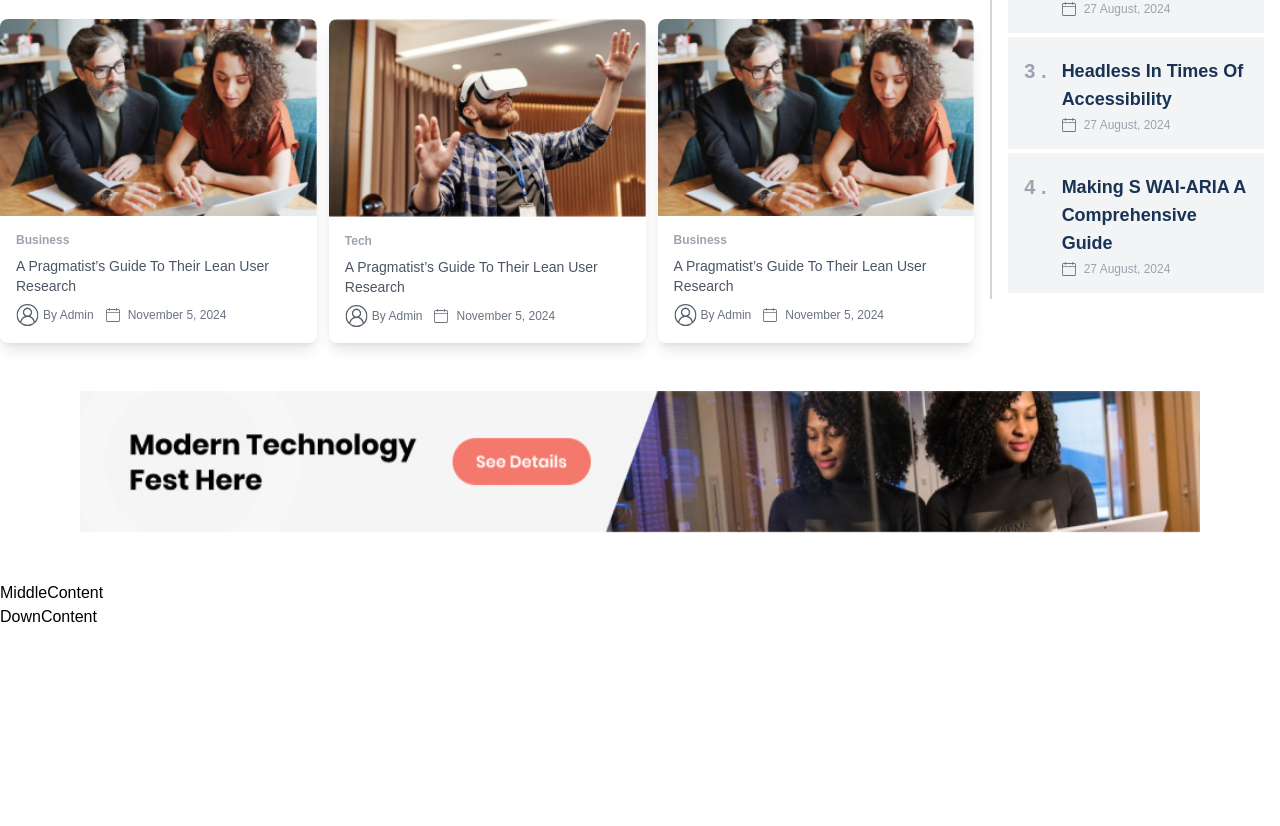
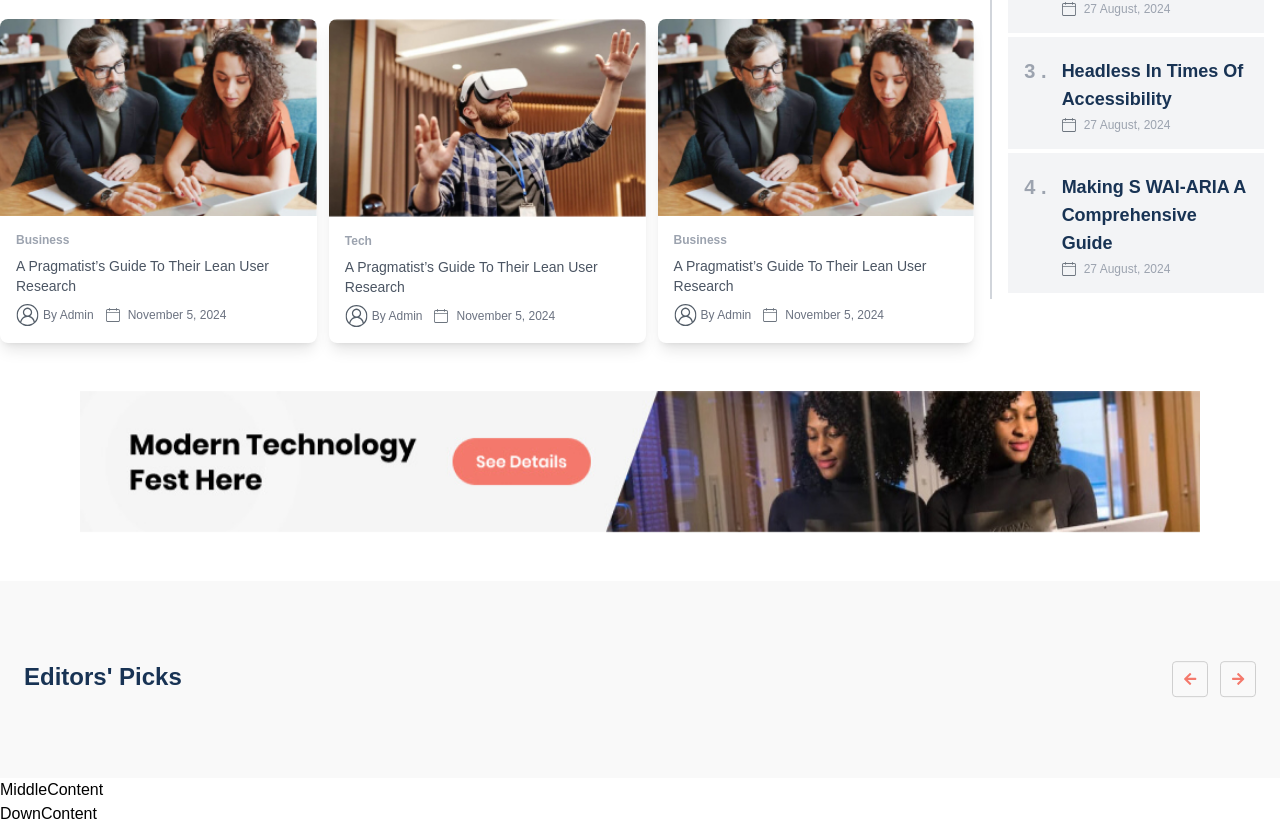
Before and after one commit to nuruzzamn/newsInfo_nextjs, a Next.js app: page / in a window 1280 px wide. Shown: the part 1494-2320 px from the top of the page. Before the commit the page ends 2123 px from the top, so only its background shows below. Built offline with nearby package versions, Linux system fonts and the light colour scheme.

Commit message:
feat(Content): add Editor picks

```diff
--- a/components/Icons.tsx
+++ b/components/Icons.tsx
@@ -203,7 +203,7 @@ export const LongBorder: React.FC = () => (
       width="11"
       height="7"
     >
-      <g clip-path="url(#clip0_4_4613)">
+      <g clipPath="url(#clip0_4_4613)">
         <path
           d="M40.0801 0.879883H46.0801L42.0801 6.87988H36.0801L40.0801 0.879883Z"
           fill="black"
@@ -242,6 +242,54 @@ export const UpperArrow: React.FC = () => (
   </svg>
 );
 
+// RightArrowButton
+export const RightArrowButton: React.FC = () => (
+  <svg
+    width="36"
+    height="37"
+    viewBox="0 0 36 37"
+    fill="none"
+    xmlns="http://www.w3.org/2000/svg"
+  >
+    <rect
+      x="0.5"
+      y="0.660156"
+      width="35"
+      height="35"
+      rx="3.5"
+      stroke="#CFCFCF"
+    />
+    <path
+      d="M17.2465 12.7422L17.848 12.1406C18.1215 11.8945 18.5316 11.8945 18.7777 12.1406L24.1098 17.4453C24.3559 17.7188 24.3559 18.1289 24.1098 18.375L18.7777 23.707C18.5316 23.9531 18.1215 23.9531 17.848 23.707L17.2465 23.1055C17.0004 22.832 17.0004 22.4219 17.2465 22.1484L20.5551 19.0039H12.7074C12.3246 19.0039 12.0512 18.7305 12.0512 18.3477V17.4727C12.0512 17.1172 12.3246 16.8164 12.7074 16.8164H20.5551L17.2465 13.6992C17.0004 13.4258 16.973 13.0156 17.2465 12.7422Z"
+      fill="#F4796C"
+    />
+  </svg>
+);
+
+// LeftArrowButton
+export const LeftArrowButton: React.FC = () => (
+  <svg
+    width="36"
+    height="37"
+    viewBox="0 0 36 37"
+    fill="none"
+    xmlns="http://www.w3.org/2000/svg"
+  >
+    <rect
+      x="0.5"
+      y="0.660156"
+      width="35"
+      height="35"
+      rx="3.5"
+      stroke="#CFCFCF"
+    />
+    <path
+      d="M19.0785 23.1055L18.477 23.707C18.2035 23.9531 17.7934 23.9531 17.5473 23.707L12.2426 18.375C11.9691 18.1289 11.9691 17.7188 12.2426 17.4727L17.5473 12.1406C17.7934 11.8945 18.2309 11.8945 18.477 12.1406L19.0785 12.7422C19.352 13.0156 19.3246 13.4258 19.0785 13.6992L15.7699 16.8164H23.6449C24.0004 16.8164 24.3012 17.1172 24.3012 17.4727V18.3477C24.3012 18.7305 24.0004 19.0039 23.6449 19.0039H15.7699L19.0785 22.1484C19.3246 22.4219 19.352 22.832 19.0785 23.1055Z"
+      fill="#F4796C"
+    />
+  </svg>
+);
+
 const Icons = {
   Calender,
   SignIn,
@@ -251,6 +299,8 @@ const Icons = {
   Clock,
   LongBorder,
   UpperArrow,
+  RightArrowButton,
+  LeftArrowButton,
 };
 
 export default Icons;
--- a/components/content/HeaderContent.tsx
+++ b/components/content/HeaderContent.tsx
@@ -10,7 +10,9 @@ import advertisement14 from "@/public/content/advertisement14.jpg";
 import {
   Calender,
   Clock,
+  LeftArrowButton,
   LongBorder,
+  RightArrowButton,
   SignIn,
   UpperArrow,
 } from "@/components/Icons";
@@ -23,7 +25,7 @@ import Link from "next/link";
 const UpperContent = () => {
   return (
     <>
-      {/* main content  */}
+      {/* Section: main content */}
       <div className="flex">
         {/* Left section:left sidebar and hero content 75% */}
         <section>
@@ -512,7 +514,7 @@ const UpperContent = () => {
         </section>
       </div>
 
-      {/* Tag: advertisement for travel agency */}
+      {/* Section: advertisement for travel agency */}
       <Link href="">
         <Image
           src={advertisement14}
@@ -523,6 +525,27 @@ const UpperContent = () => {
           priority
         />
       </Link>
+
+      {/* Section: Editors' Picks */}
+      <div className="bg-[#F9F9F9]">
+        <div className="max-w-7xl px-6 mx-auto py-20">
+          {/* title  */}
+          <div className="flex justify-between">
+            <h1 className="text-2xl font-semibold text-custommBlue">
+              Editors' Picks
+            </h1>
+            <div className="flex items-center gap-3">
+              <button>
+                <LeftArrowButton />
+              </button>
+
+              <button>
+                <RightArrowButton />
+              </button>
+            </div>
+          </div>
+        </div>
+      </div>
     </>
   );
 };
--- a/components/icons/Drivider_line.tsx
+++ b/components/icons/Drivider_line.tsx
@@ -29,7 +29,7 @@ const Drivider_line = () => {
           width="10"
           height="7"
         >
-          <g clip-path="url(#clip0_4_4791)">
+          <g clipPath="url(#clip0_4_4791)">
             <path d="M40 0.5H46L42 6.5H36L40 0.5Z" fill="black" />
           </g>
         </mask>
```
